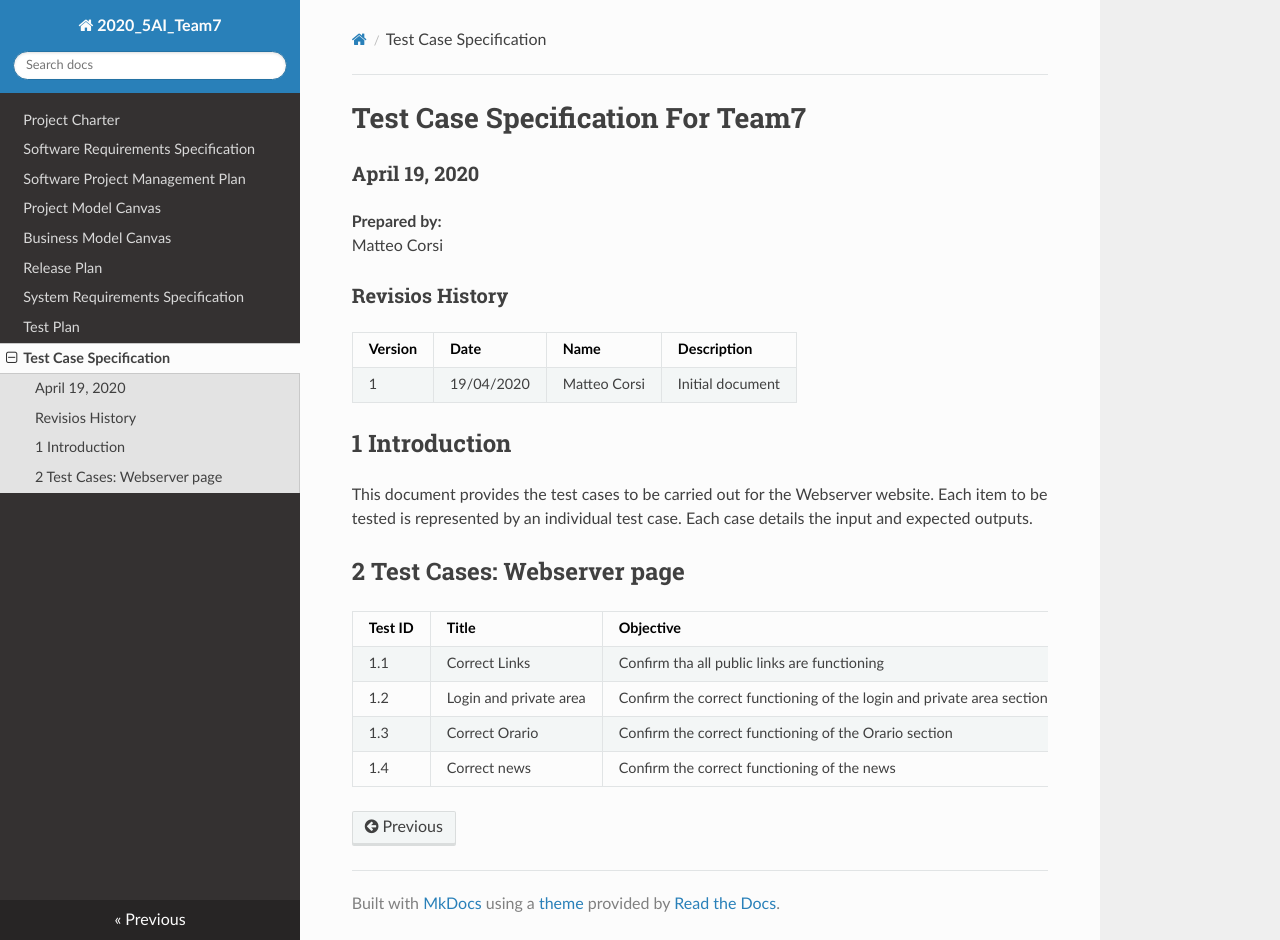
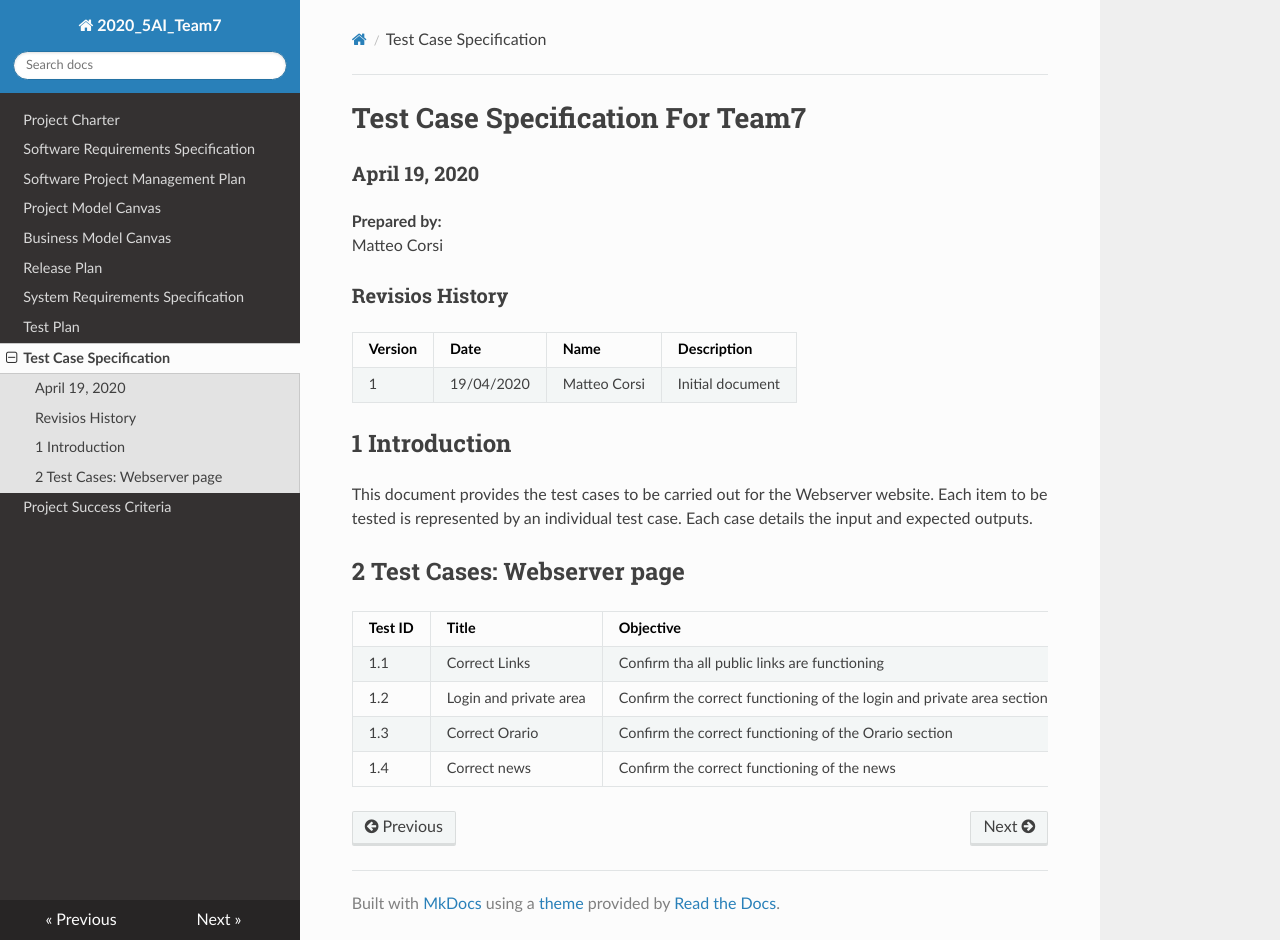
Before and after one commit to Fr0stBob/2020-5Ai-team7-Corsi, an MkDocs documentation site: the page built from docs/Test Case Specification.md, in a window 1280 px wide and 940 px high. Built offline with MkDocs 1.6.1, drawn with Linux system fonts in a browser that asks for light colours; nearby versions of some CDN libraries.

Commit message:
Update mkdocs.yml

```diff
--- a/mkdocs.yml
+++ b/mkdocs.yml
@@ -10,6 +10,7 @@ nav:
     - 'System Requirements Specification': 'System Requirements Specification.md'
     - 'Test Plan': 'Test Plan.md'
     - 'Test Case Specification': 'Test Case Specification.md'
+    - 'Project Success Criteria': 'Project Success Criteria.md'
 
 
 theme:
```
